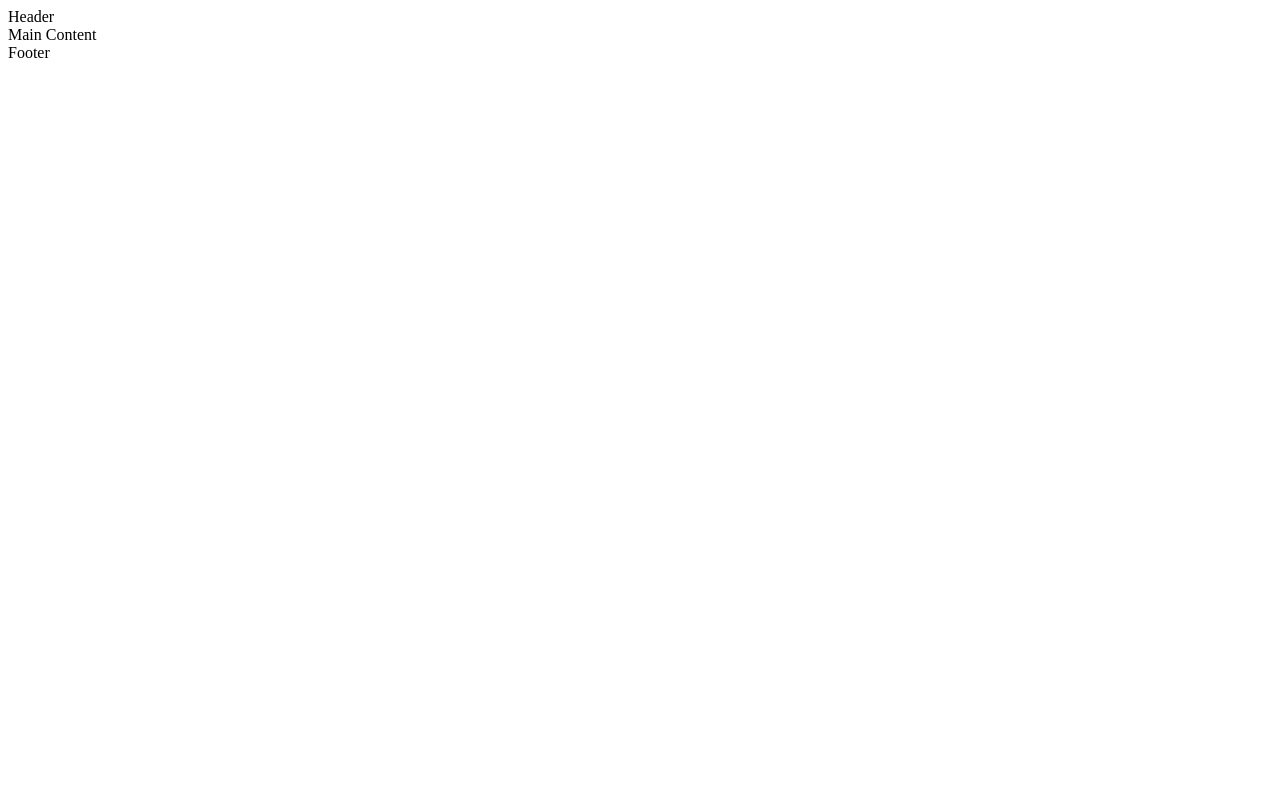
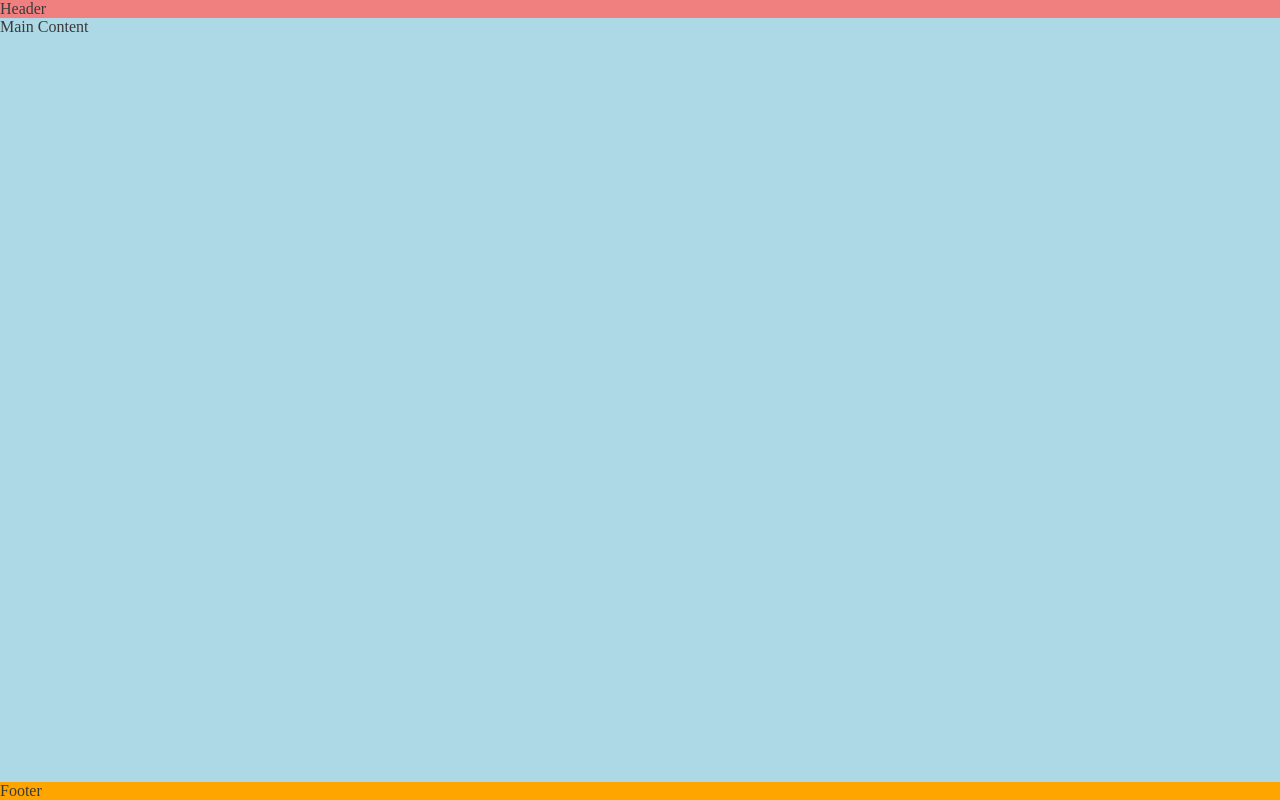
Before and after one commit to coder-alvi/love-running-alvi, a plain HTML site: page index.html in a window 1280 px wide. Drawn offline with Linux system fonts and the light colour scheme.

Commit message:
initial style for page

```diff
--- /dev/null
+++ b/assets/css/style.css
@@ -0,0 +1,33 @@
+
+* {
+    padding: 0;
+    margin: 0;
+    box-sizing: border-box;
+}
+
+/* General styles */
+body {
+    min-height: 100vh;
+    display: flex;
+    flex-direction: column;
+    /* Generic project styles */
+    color: #3a3a3a;
+}
+
+
+/* Header */
+header {
+    background-color: lightcoral;
+}
+
+/* Main content */
+main {
+    background-color: lightblue;
+    /* Make main element take up any surplus space to push footer down */
+    flex: 1 0 auto;
+}
+
+/* Footer */
+footer {
+    background-color: orange;
+}
--- a/index.html
+++ b/index.html
@@ -14,7 +14,8 @@
     <link rel="apple-touch-icon" sizes="180x180" href="assets/favicon/apple-touch-icon.png">
     <link rel="icon" type="image/png" sizes="32x32" href="assets/favicon/favicon-32x32.png">
     <link rel="icon" type="image/png" sizes="16x16" href="assets/favicon/favicon-16x16.png">
-
+    <!--Stylesheet-->
+    <link rel="stylesheet" href="assets/css/style.css">
 </head>
 
 <body>
```
